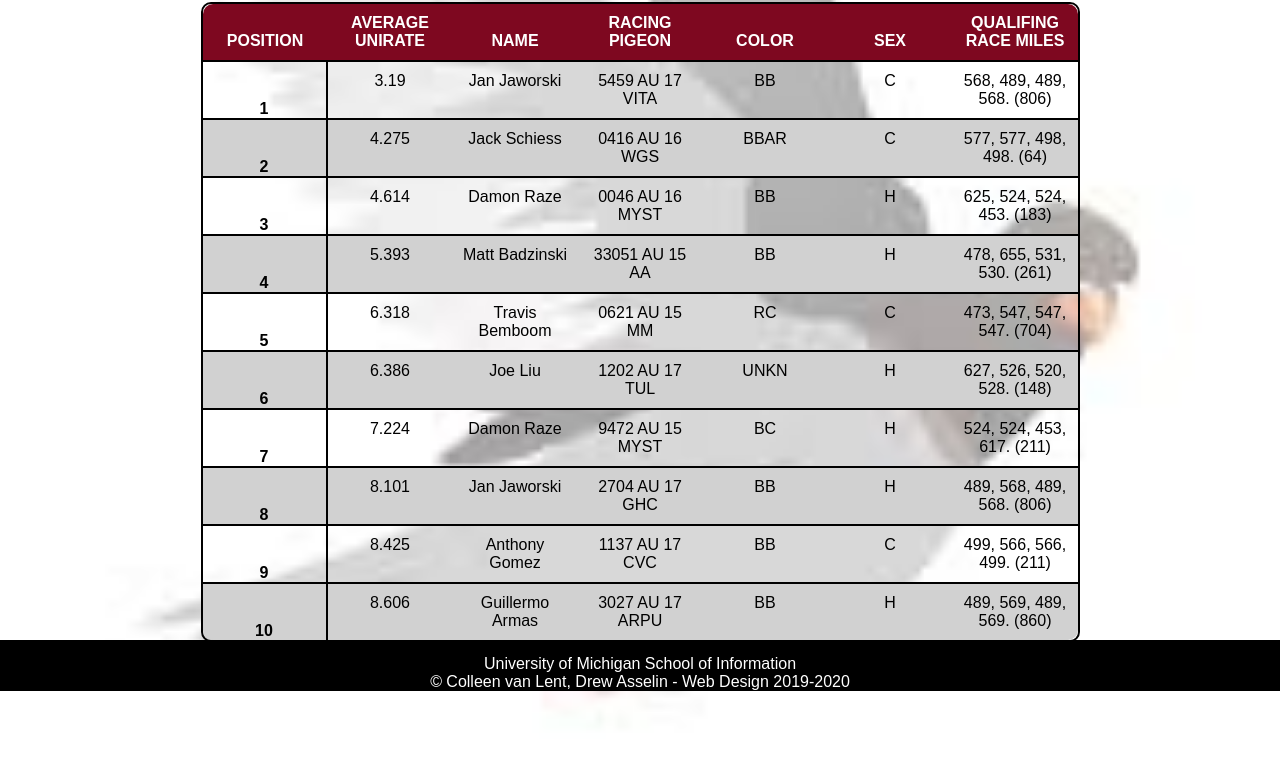
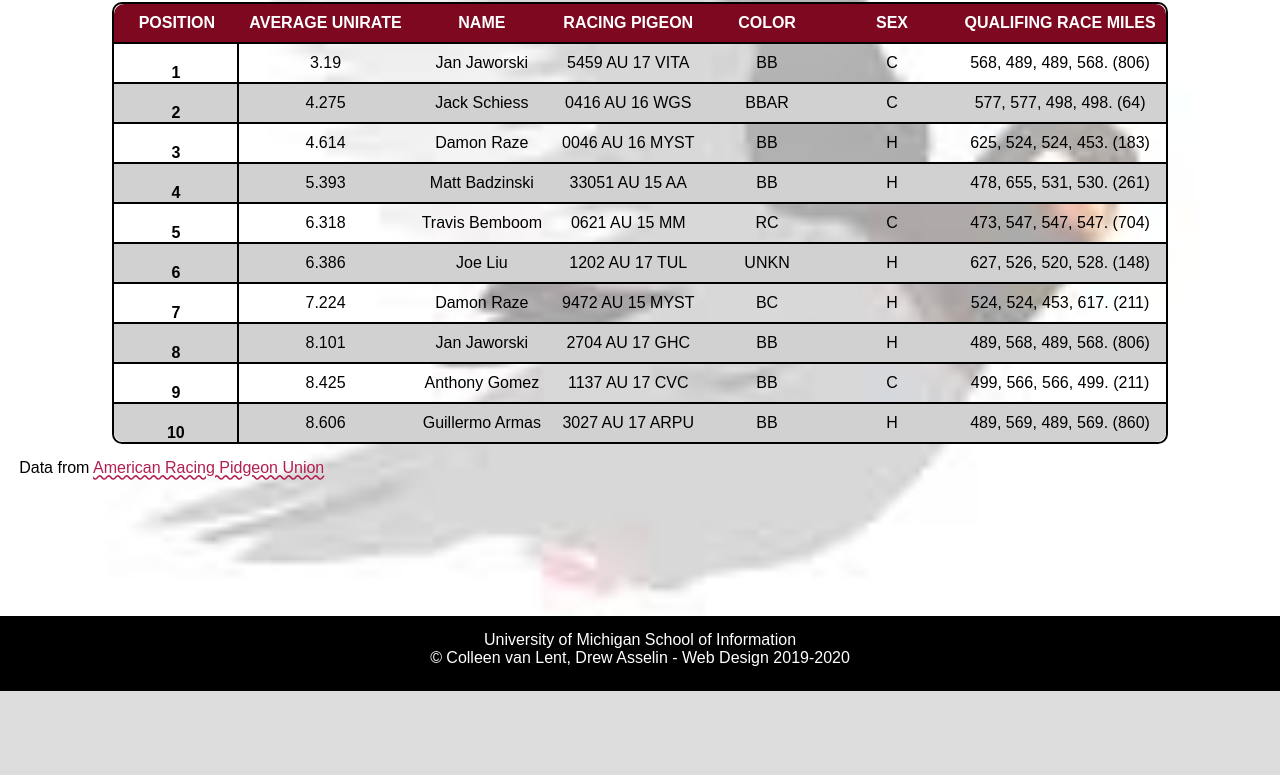
Before and after one commit to kallencohane/homework4-2021, a plain HTML site: page index.html in a window 1280 px wide. Shown: the part 109-884 px from the top of the page. After the commit the page ends 800 px from the top, so only its background shows below. Drawn offline with Linux system fonts and the light colour scheme; a web font is replaced by a local one.

Commit message:
Add files via upload

```diff
--- a/css/style.css
+++ b/css/style.css
@@ -30,6 +30,7 @@ body{
   margin: 1.2em;
   background-size: cover ;
   background-position: center;
+  background-repeat: no-repeat;
   font-family: "Andika", sans-serif;
   background-image: url("../images/pigeon-background.JPEG");
   background-color: #DDDDDD;
@@ -75,18 +76,20 @@ a{
 td{
   text-align: center;
   border-top: 2px solid black;
-  padding: 10px;
+  padding: 10px 10px 10px 10px;
+
 }
 
 /*Req 6b*/
 .colhead{
   color: #FFFFFF;
-  width: 125px;
-  padding: 10px;
-  text-align: center;
-  vertical-align: center;
+  min-width: 125px;
+  padding: 10px 10px 10px 10px;
   text-transform: uppercase;
   background-color: #7e0820;
+  text-align: center;
+  vertical-align: middle;
+  line-height: normal;
 
 }
 /*Req 6c*/
@@ -110,6 +113,7 @@ tr:nth-child(even) {
 
 tr:hover {
   background-color: #7e082025;
+
 }
 /*Req 6f*/
 
@@ -143,10 +147,12 @@ tbody tr:nth-child(10) td:nth-child(7){
 /*Req 8*/
 footer{
   width:100%;
+  position: fixed;
+  left: 0;
+  bottom: 0;
   background:#000000;
   text-align:center;
   color: #FFFFFF;
-  position: fixed;
-  left: 0;
-  bottom: 0;
+  min-height: 75px;
+
 }
```
